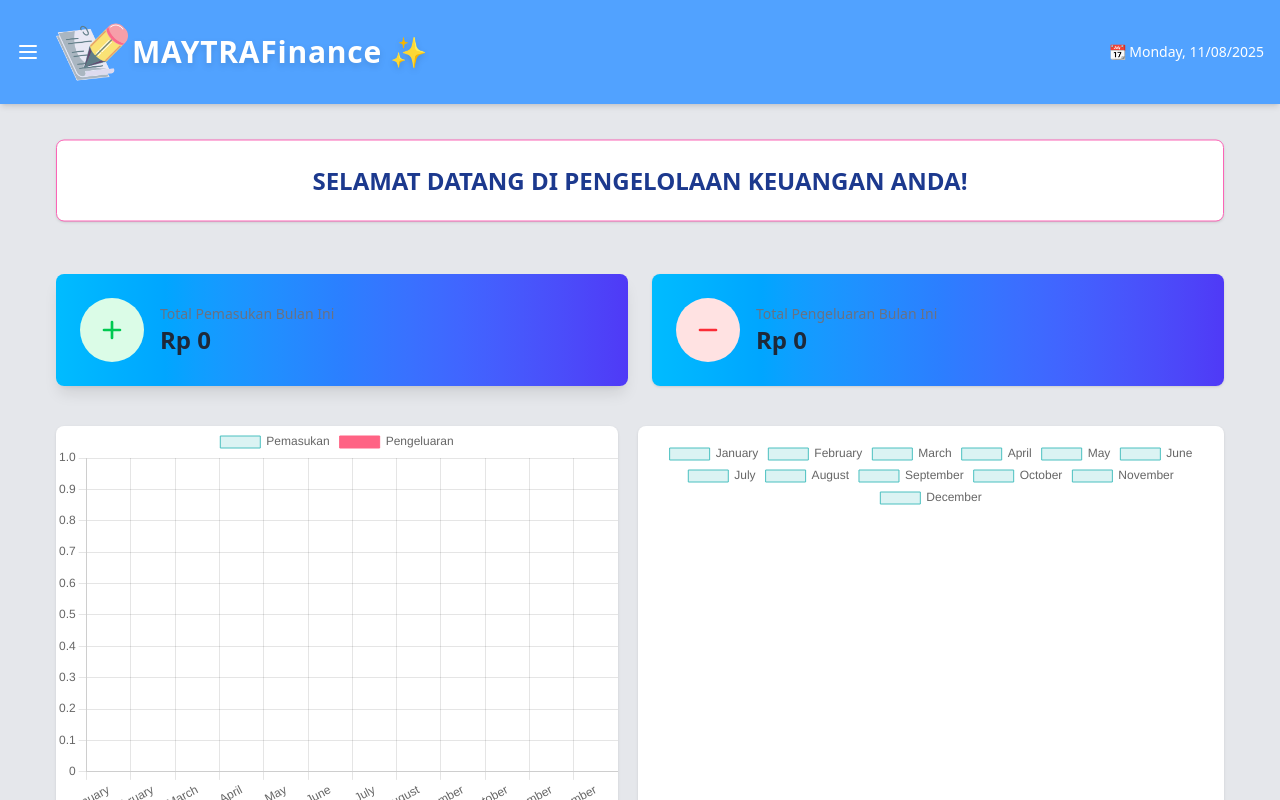
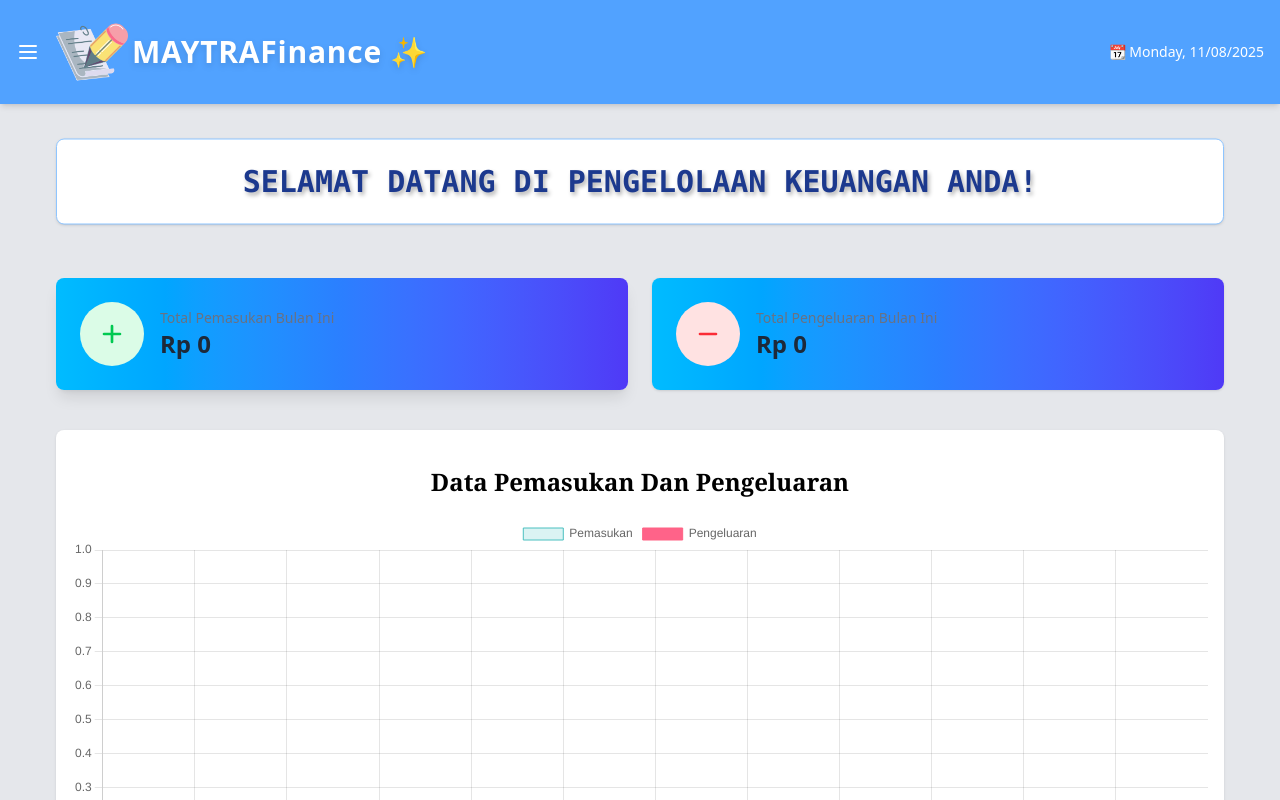
Before and after one commit to citraa28/pengelolaan-keuangan, a Vue app: page /beranda in a window 1280 px wide. Built offline with nearby package versions, Linux system fonts and the light colour scheme; no server answers.

Commit message:
Mengubah warna teks header, menghapus pie chart, dan memperbaiki barchart

```diff
--- a/src/pages/BerandaPage.vue
+++ b/src/pages/BerandaPage.vue
@@ -1,9 +1,9 @@
 <template>
   <LayoutPage>
-    <div class="flex-1 p-6 md:p-8 overflow-auto">
+    <div class="flex-1 md:p-8 overflow-auto">
       <!-- Welcome -->
       <div
-        class="text-center font-fredoka animate-bounce p-6 bg-white rounded-lg shadow text-2xl font-semibold text-blue-900 border border-pink-400"
+        class="text-center text-shadow font-serif md:font-mono animate-bounce p-6 bg-white rounded-lg shadow text-2xl md:text-3xl font-semibold text-blue-900 border border-blue-300"
       >
         SELAMAT DATANG DI PENGELOLAAN KEUANGAN ANDA!
       </div>
@@ -71,29 +71,20 @@
         </div>
       </div>
 
-      <div class="flex flex-wrap gap-5 my-10">
       <!-- Bar Chart -->
-        <div
-          class="flex-1 min-w-[0px] bg-white rounded-lg shadow"
-          style="height: 400px"
-        >
+      <div class="bg-white rounded-lg shadow gap-5 my-10 p-4">
+        <h1 class="text-center text-lg md:text-2xl font-bold font-serif py-5">
+          Data Pemasukan Dan Pengeluaran
+        </h1>
+
+        <div class="overflow-x-auto">
+          <div style="min-width: 400px; height: 400px">
             <BarChart
               v-if="dataChart.data.datasets.length"
               :chartData="dataChart.data"
               :chartOptions="dataChart.options"
             />
           </div>
-
-        <!-- Pie Chart -->
-        <div
-          class="flex-1 min-w-[300px] p-3 bg-white rounded-lg shadow"
-          style="height: 400px"
-        >
-          <PieChart
-            v-if="dataChart.data.datasets.length"
-            :chartData="dataChart.data"
-            :chartOptions="dataChart.options"
-          />
         </div>
       </div>
 
@@ -295,7 +286,6 @@
 import LayoutPage from "../layout/LayoutPage.vue";
 import { ref, computed, onMounted } from "vue";
 import BarChart from "../components/BarChart.vue";
-import PieChart from "../components/PieChart.vue";
 
 const dataPemasukan = ref([]);
 const dataPengeluaran = ref([]);
@@ -357,7 +347,7 @@ onMounted(() => {
     {
       label: "Pengeluaran",
       data: dataPengeluaranBulanan,
-      backgroundColor: "#FF6384",
+      backgroundColor: "#FF6389",
       borderColor: "rgba(255, 99, 132, 1)",
       borderWidth: 1,
     },
@@ -398,3 +388,9 @@ function formatRupiah(angka) {
   }).format(Number(angka) || 0);
 }
 </script>
+
+<style>
+.text-shadow {
+  text-shadow: 2px 3px 4px rgba(0, 0, 0, 0.3);
+}
+</style>
```
Lines whose indentation alone changed are shown as unchanged.
